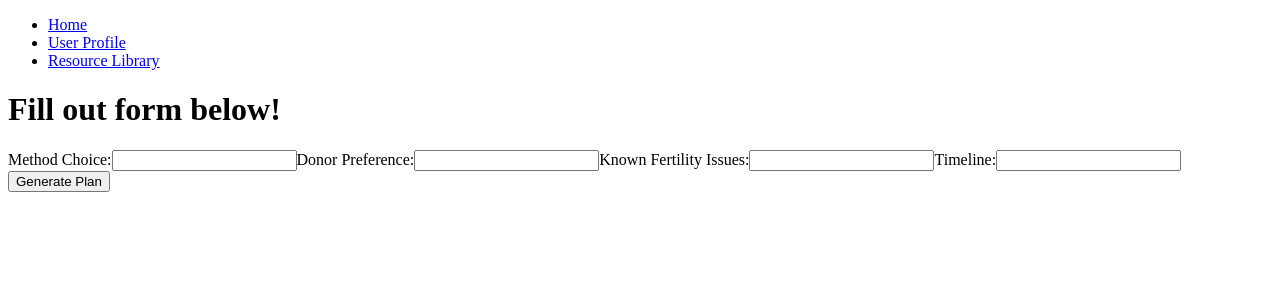
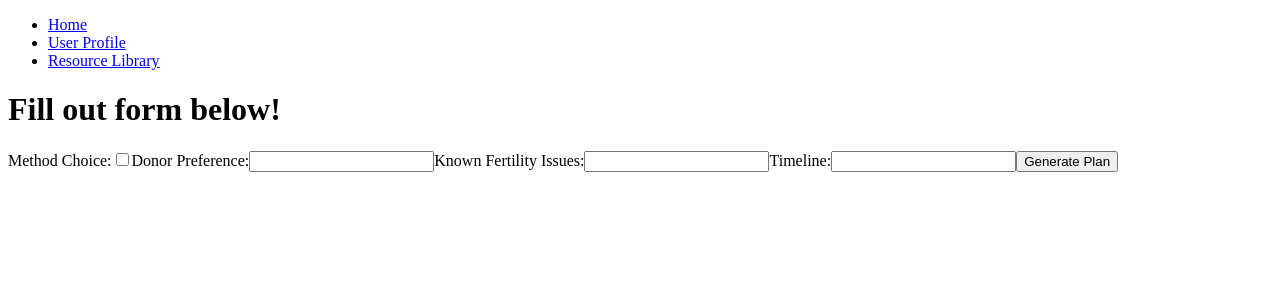
Before and after one commit to MBHunter88/queer_conceptions, a React (Vite) app in the folder client/: page /planner in a window 1280 px wide. Shown: the top 300 px of the page. Built offline with nearby package versions, Linux system fonts and the light colour scheme.

Commit message:
updated form input from text to checkbox

```diff
--- a/client/src/components/forms/ConceptionPlanForm.jsx
+++ b/client/src/components/forms/ConceptionPlanForm.jsx
@@ -10,7 +10,7 @@ const PlanForm = () => {
     <form className="conception-plan-form">
 
       <label>Method Choice:</label>
-      <input type="text" name="methodChoice" />
+      <input type="checkbox" name="methodChoice" />
 
       <label>Donor Preference:</label>
       <input type="text" name="donorPreference" />
```
